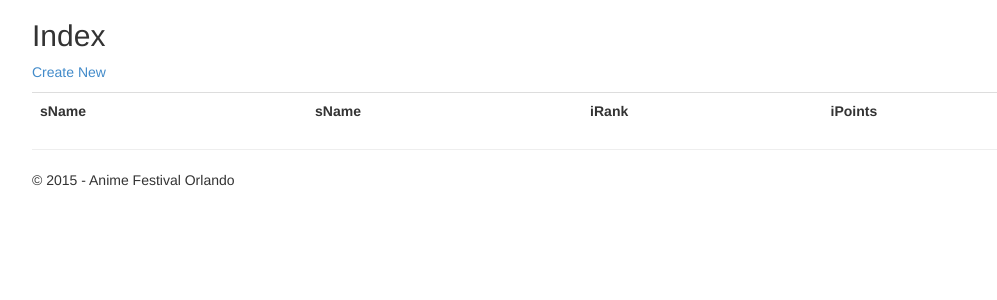
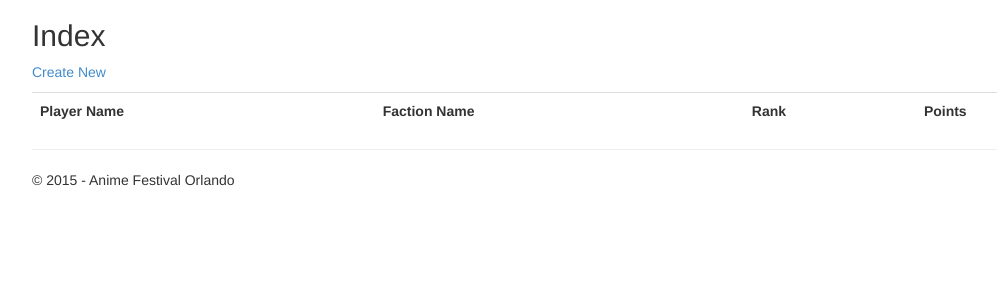
Before and after one commit to dfran1991/AFO2015, an ASP.NET MVC app: page /Players in a window 1280 px wide. Shown: the part 51-351 px from the top of the page, without its empty margins (38-1035 px from the left). Run offline with ASP.NET Core 8 and stand-ins for ASP.NET MVC 5, Linux system fonts and the light colour scheme; lists and menus that the app fills with data are empty; the project's own start-up code is not run, and a stand-in starts its controllers and pages; some libraries are stand-ins or nearby versions.

Commit message:
Updated Player View

```diff
--- a/Orlandia2015/Views/Players/Index.cshtml
+++ b/Orlandia2015/Views/Players/Index.cshtml
@@ -12,16 +12,16 @@
 <table class="table">
     <tr>
         <th>
-            @Html.DisplayNameFor(model => model.Faction.sName)
+            Player Name
         </th>
         <th>
-            @Html.DisplayNameFor(model => model.sName)
+            Faction Name
         </th>
         <th>
-            @Html.DisplayNameFor(model => model.iRank)
+            Rank
         </th>
         <th>
-            @Html.DisplayNameFor(model => model.iPoints)
+            Points
         </th>
         <th></th>
     </tr>
@@ -29,10 +29,10 @@
 @foreach (var item in Model) {
     <tr>
         <td>
-            @Html.DisplayFor(modelItem => item.Faction.sName)
+            @Html.DisplayFor(modelItem => item.sName)
         </td>
         <td>
-            @Html.DisplayFor(modelItem => item.sName)
+            @Html.DisplayFor(modelItem => item.Faction.sName)
         </td>
         <td>
             @Html.DisplayFor(modelItem => item.iRank)
```
Also changed, not shown: Orlandia2015/Views/Players/Create.cshtml (+3 -4 lines), Orlandia2015/Views/Players/Details.cshtml (+20 -15 lines).
